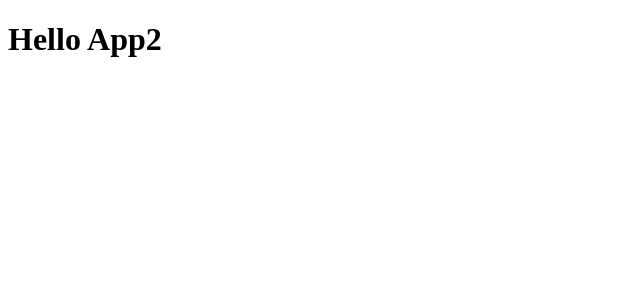
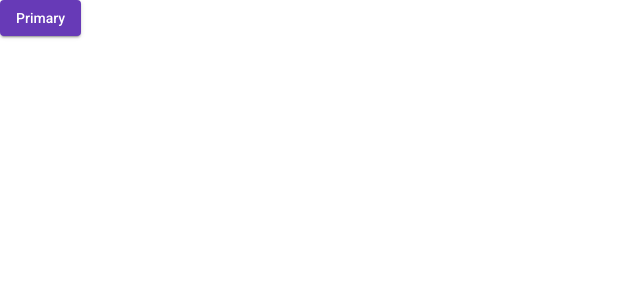
Before and after one commit to Pawel94/invoice-generator, an Angular app: page / in a window 1280 px wide. Shown: the top 300 px of the page, without its empty margins (0-640 px from the left). Built offline with nearby package versions, Linux system fonts and the light colour scheme.

Commit message:
[4] - Added material library

```diff
--- a/angular.json
+++ b/angular.json
@@ -28,6 +28,7 @@
               "src/assets"
             ],
             "styles": [
+              "./node_modules/@angular/material/prebuilt-themes/deeppurple-amber.css",
               "src/styles.scss"
             ],
             "scripts": []
@@ -96,6 +97,7 @@
               "src/assets"
             ],
             "styles": [
+              "./node_modules/@angular/material/prebuilt-themes/deeppurple-amber.css",
               "src/styles.scss"
             ],
             "scripts": []
--- a/package.json
+++ b/package.json
@@ -11,10 +11,12 @@
   "private": true,
   "dependencies": {
     "@angular/animations": "^14.2.0",
+    "@angular/cdk": "^13.0.0",
     "@angular/common": "^14.2.0",
     "@angular/compiler": "^14.2.0",
     "@angular/core": "^14.2.0",
     "@angular/forms": "^14.2.0",
+    "@angular/material": "^13.0.0",
     "@angular/platform-browser": "^14.2.0",
     "@angular/platform-browser-dynamic": "^14.2.0",
     "@angular/router": "^14.2.0",
--- a/src/app/app.component.html
+++ b/src/app/app.component.html
@@ -1 +1 @@
-<h1>Hello App2</h1>
+<button mat-raised-button color="primary">Primary</button>
--- a/src/app/app.module.ts
+++ b/src/app/app.module.ts
@@ -3,6 +3,8 @@ import { BrowserModule } from '@angular/platform-browser';
 
 import { AppRoutingModule } from './app-routing.module';
 import { AppComponent } from './app.component';
+import { BrowserAnimationsModule } from '@angular/platform-browser/animations';
+import {MatButtonModule} from "@angular/material/button";
 
 @NgModule({
   declarations: [
@@ -10,7 +12,9 @@ import { AppComponent } from './app.component';
   ],
   imports: [
     BrowserModule,
-    AppRoutingModule
+    AppRoutingModule,
+    BrowserAnimationsModule,
+    MatButtonModule
   ],
   providers: [],
   bootstrap: [AppComponent]
--- a/src/index.html
+++ b/src/index.html
@@ -6,8 +6,11 @@
   <base href="/">
   <meta name="viewport" content="width=device-width, initial-scale=1">
   <link rel="icon" type="image/x-icon" href="favicon.ico">
+  <link rel="preconnect" href="https://fonts.gstatic.com">
+  <link href="https://fonts.googleapis.com/css2?family=Roboto:wght@300;400;500&display=swap" rel="stylesheet">
+  <link href="https://fonts.googleapis.com/icon?family=Material+Icons" rel="stylesheet">
 </head>
-<body>
+<body class="mat-typography">
   <app-root></app-root>
 </body>
 </html>
--- a/src/styles.scss
+++ b/src/styles.scss
@@ -1 +1,4 @@
 /* You can add global styles to this file, and also import other style files */
+
+html, body { height: 100%; }
+body { margin: 0; font-family: Roboto, "Helvetica Neue", sans-serif; }
```
Also changed, not shown: 1 other file (tests, documents, lock files or other folders).
